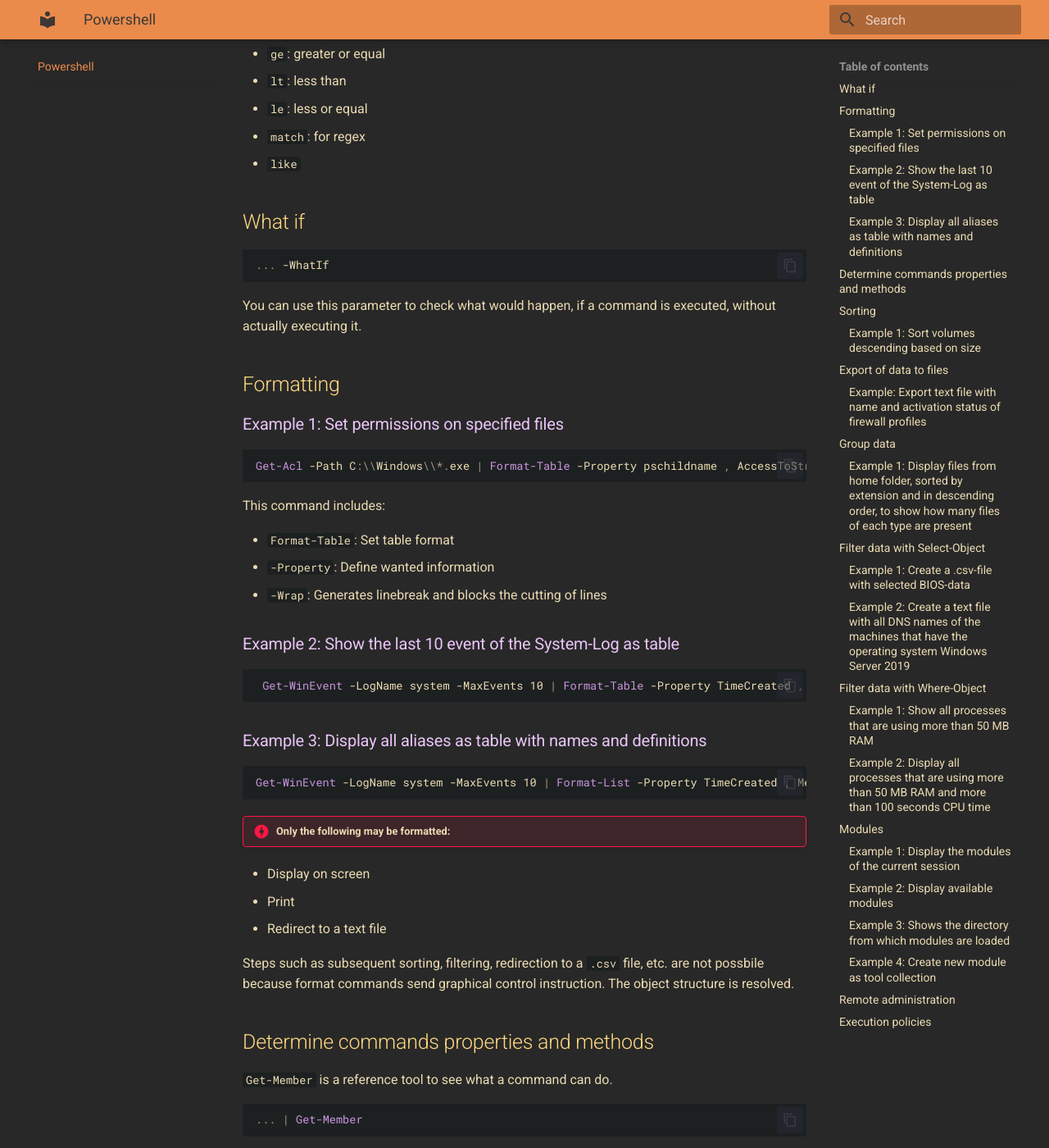
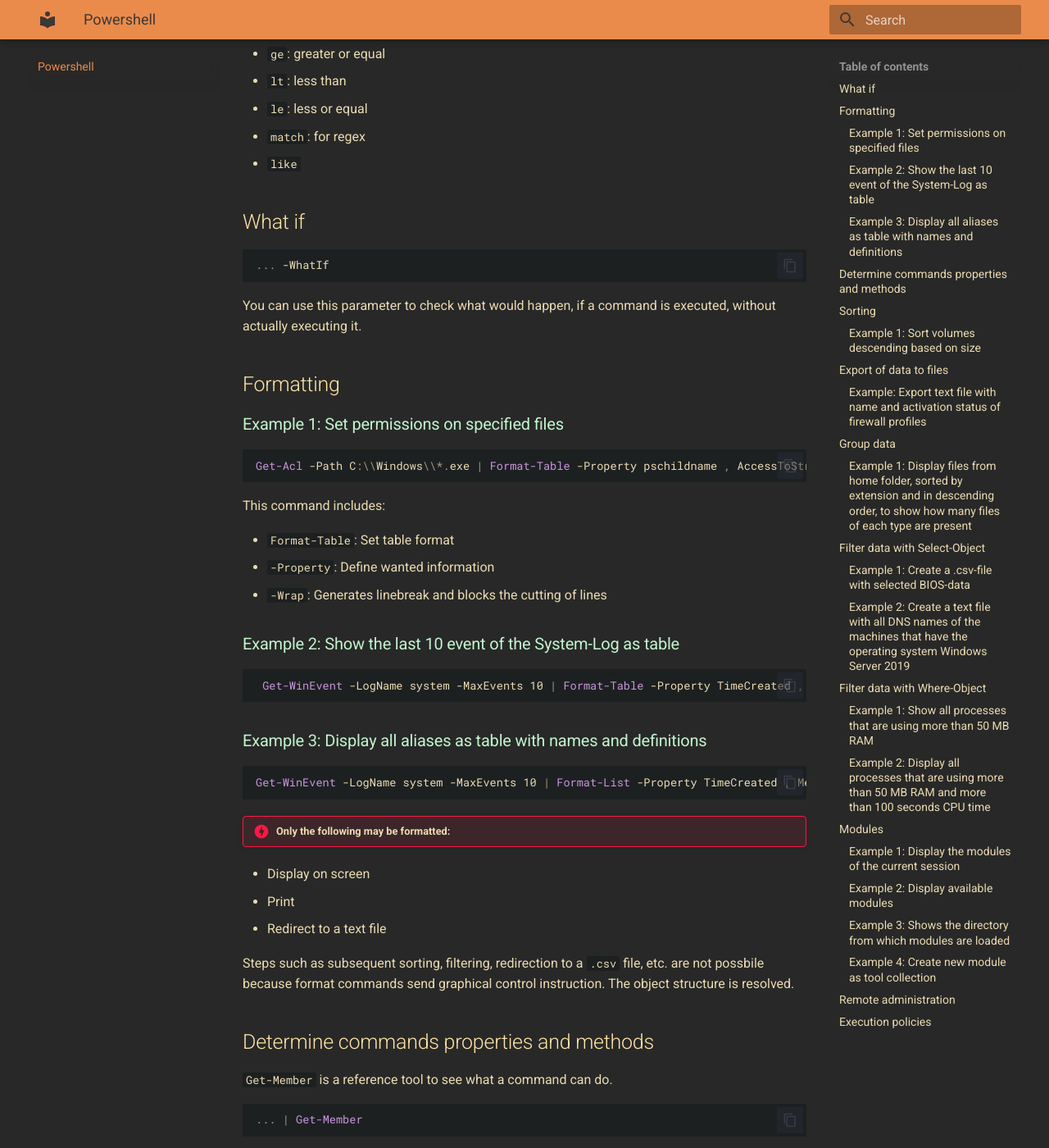
Before and after one commit to whosarian/knowledgedatabase, an MkDocs documentation site: the page built from docs/powershell.md, in a window 1280 px wide and 1400 px high, scrolled down 334 px. Shown: the whole window at 82% size. Built offline with MkDocs 1.6.1 and Material for MkDocs 9.7.7, drawn with Linux system fonts in a browser that asks for light colours.

Commit message:
update heading colors for dark mode in extra.css

```diff
--- a/docs/stylesheets/extra.css
+++ b/docs/stylesheets/extra.css
@@ -39,14 +39,14 @@
 }
 
 [data-md-color-scheme="slate"] .md-typeset h2 {
-  color: #ffd981;
+  color: #ffe4a5;
 }
 
 [data-md-color-scheme="slate"] .md-typeset h3 {
-  color: #eac5f8;
+  color: #c2f5cf;
 }
 [data-md-color-scheme="slate"] .md-typeset h4 {
-  color: #c2f5cf;
+  color: #c8d4fa;
 }
 /* Zeilennummern */
 .highlight .linenos {
```
